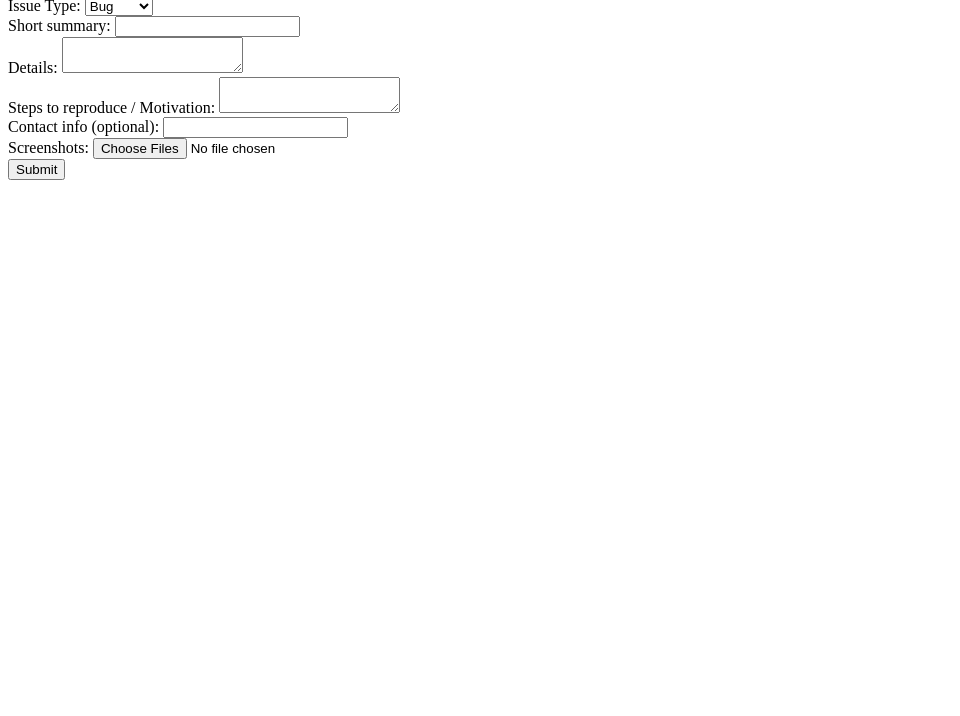
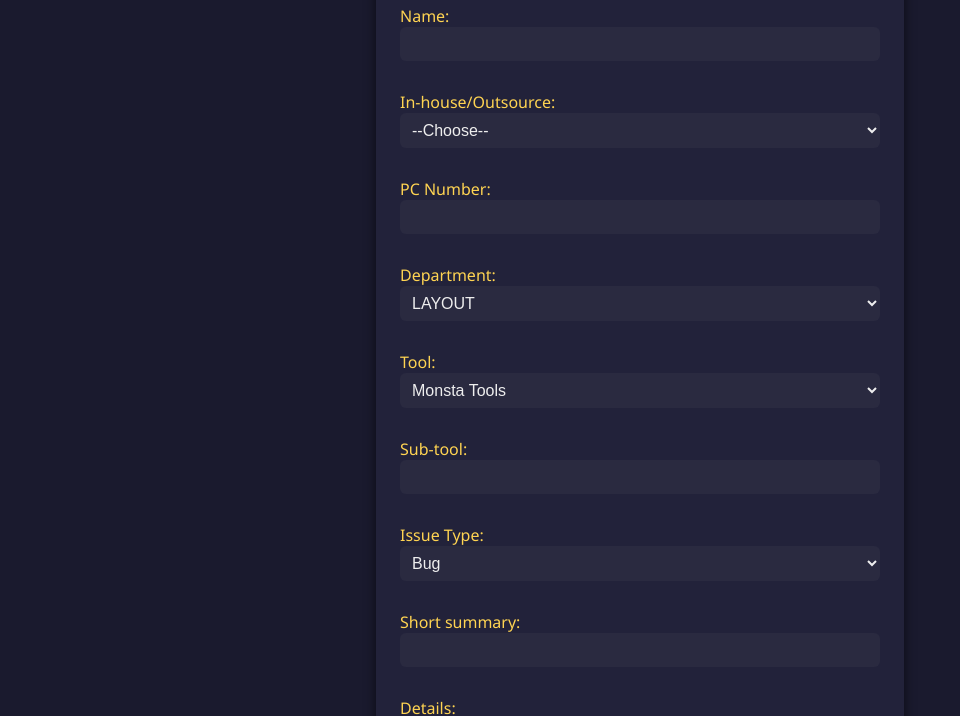
Before and after one commit to MonstaStudios/monsta_pipeline_issues, a plain HTML site: page docs/index.html in a window 1280 px wide. Shown: the part 131-847 px from the top of the page, without its empty margins (0-960 px from the left). Before the commit the page ends 800 px from the top, so only its background shows below. Drawn offline with Linux system fonts and the light colour scheme.

Commit message:
Revamp external issue submission form
Updated the external issue submission form with new styling and structure.

```diff
--- a/docs/index.html
+++ b/docs/index.html
@@ -1,13 +1,99 @@
-<!-- public/external-issue-form.html -->
-<form action="/api/report" method="post" enctype="multipart/form-data">
-  <label>Name: <input type="text" name="name" required></label><br>
+<!DOCTYPE html>
+<html lang="en">
+<head>
+  <meta charset="UTF-8">
+  <title>External Issue Submission - Monsta Pipeline</title>
+  <meta name="viewport" content="width=device-width,initial-scale=1">
+  <style>
+    body {
+      background: #1a1a2e;
+      color: #eeeeee;
+      font-family: 'Segoe UI', 'Roboto', 'Arial', sans-serif;
+      margin: 0;
+      min-height: 100vh;
+    }
+    main {
+      max-width: 480px;
+      margin: 40px auto;
+      background: #22223a;
+      border-radius: 12px;
+      box-shadow: 0 2px 12px #0009;
+      padding: 32px 24px;
+    }
+    h1 {
+      color: #ffd452;
+      font-weight: 400;
+      letter-spacing: 1px;
+      margin-top: 0;
+    }
+    label {
+      display: block;
+      margin-bottom: 12px;
+      font-weight: 500;
+      color: #ffd452;
+    }
+    input, select, textarea, button {
+      width: 100%;
+      font-size: 16px;
+      padding: 8px;
+      border: none;
+      border-radius: 6px;
+      margin-bottom: 18px;
+      background: #2a2a40;
+      color: #eeeeee;
+      outline: none;
+      box-sizing: border-box;
+      transition: background 0.2s, box-shadow 0.2s;
+    }
+    textarea {
+      resize: vertical;
+      min-height: 80px;
+      font-family: inherit;
+    }
+    input:focus, select:focus, textarea:focus {
+      background: #313153;
+      box-shadow: 0 0 0 2px #ffd45277;
+    }
+    button {
+      background: linear-gradient(90deg, #22223a 20%, #ffd452 100%);
+      color: #0f0f1c;
+      font-weight: bold;
+      cursor: pointer;
+      letter-spacing: 0.5px;
+      margin-bottom: 0;
+      border-radius: 24px;
+      padding: 12px;
+      transition: background 0.2s;
+    }
+    button:hover {
+      background: linear-gradient(90deg, #ffd452 25%, #22223a 100%);
+      color: #22223a;
+    }
+    .footer {
+      text-align: center;
+      color: #444;
+      margin-top: 20px;
+      font-size: 13px;
+    }
+    @media (max-width: 600px) {
+      main { max-width: 96vw; padding: 16px 8px;}
+      h1 { font-size: 1.6em; }
+    }
+  </style>
+</head>
+<body>
+  <main>
+    <h1>External Issue Submission</h1>
+    <form action="https://your-api.vercel.app/api/report" method="post" enctype="multipart/form-data">
+      <label>Name: <input type="text" name="name" required></label>
       <label>In-house/Outsource:
         <select name="employment" required>
+          <option value="">--Choose--</option>
           <option value="In-house">In-house</option>
           <option value="Outsource">Outsource</option>
         </select>
-  </label><br>
-  <label>PC Number: <input type="text" name="pc_number"></label><br>
+      </label>
+      <label>PC Number: <input type="text" name="pc_number"></label>
       <label>Department:
         <select name="department" required>
           <option>LAYOUT</option>
@@ -17,24 +103,28 @@
           <option>FX</option>
           <option>COMPOSITING</option>
         </select>
-  </label><br>
+      </label>
       <label>Tool:
         <select name="tool" required>
           <option>Monsta Tools</option>
           <option>Monsta Submission</option>
         </select>
-  </label><br>
-  <label>Sub-tool: <input type="text" name="subtool"></label><br>
+      </label>
+      <label>Sub-tool: <input type="text" name="subtool"></label>
       <label>Issue Type:
         <select name="type" required>
           <option value="Bug">Bug</option>
           <option value="Feature">Feature</option>
         </select>
-  </label><br>
-  <label>Short summary: <input type="text" name="summary" required></label><br>
-  <label>Details: <textarea name="details" required></textarea></label><br>
-  <label>Steps to reproduce / Motivation: <textarea name="extra"></textarea></label><br>
-  <label>Contact info (optional): <input type="text" name="contact"></label><br>
-  <label>Screenshots: <input type="file" name="images" accept="image/*" multiple></label><br>
+      </label>
+      <label>Short summary: <input type="text" name="summary" required></label>
+      <label>Details: <textarea name="details" required></textarea></label>
+      <label>Steps to reproduce / Motivation: <textarea name="extra"></textarea></label>
+      <label>Contact info (optional): <input type="text" name="contact"></label>
+      <label>Screenshots: <input type="file" name="images" accept="image/*" multiple></label>
       <button type="submit">Submit</button>
     </form>
+    <div class="footer">Powered by GitHub Pages &mdash; Monsta Studios</div>
+  </main>
+</body>
+</html>
```
Lines whose indentation alone changed are shown as unchanged.
